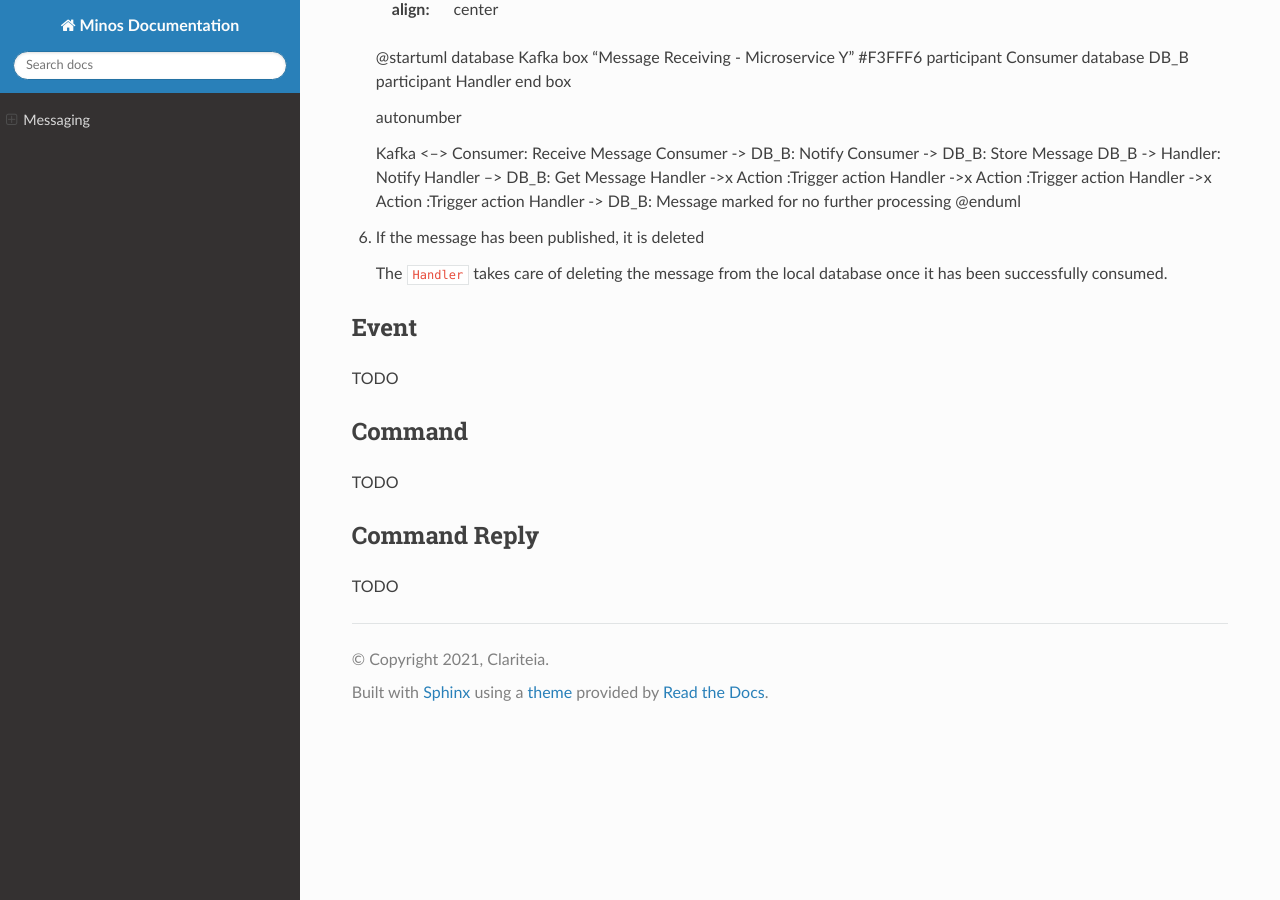
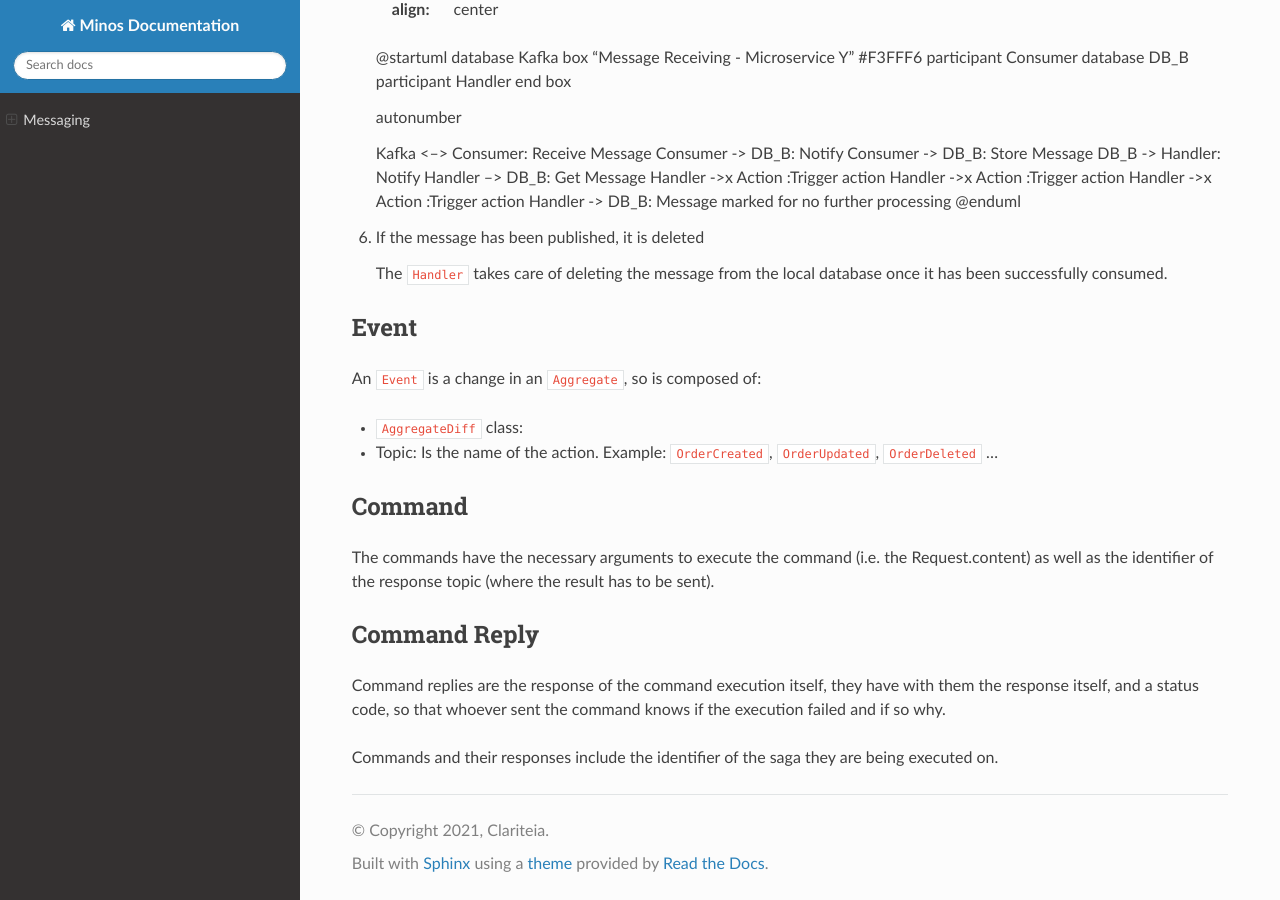
Before and after one commit to Clariteia/minos-documentation, a Sphinx documentation site: the page built from docs/architecture/messaging.md, in a window 1280 px wide and 900 px high, scrolled down 3571 px. Built offline with Sphinx 7.4.7 and the Read the Docs theme 2.0.0, drawn with Linux system fonts in a browser that asks for light colours.

Commit message:
Update messaging.md

```diff
--- a/docs/architecture/messaging.md
+++ b/docs/architecture/messaging.md
@@ -255,11 +255,16 @@ Now that we know the components involved, let's look at the complete flow:
 
 
 ## Event
-TODO
-
+An `Event` is a change in an `Aggregate`, so is composed of:
++ `AggregateDiff` class:
++ Topic: Is the name of the action. Example: `OrderCreated`, `OrderUpdated`, `OrderDeleted` ...
 
 ## Command
-TODO
+The commands have the necessary arguments to execute the command (i.e. the Request.content) as well as the identifier
+of the response topic (where the result has to be sent).
 
 ## Command Reply
-TODO
+Command replies are the response of the command execution itself, they have with them the response itself, and a status
+code, so that whoever sent the command knows if the execution failed and if so why.
+
+Commands and their responses include the identifier of the saga they are being executed on.
```
